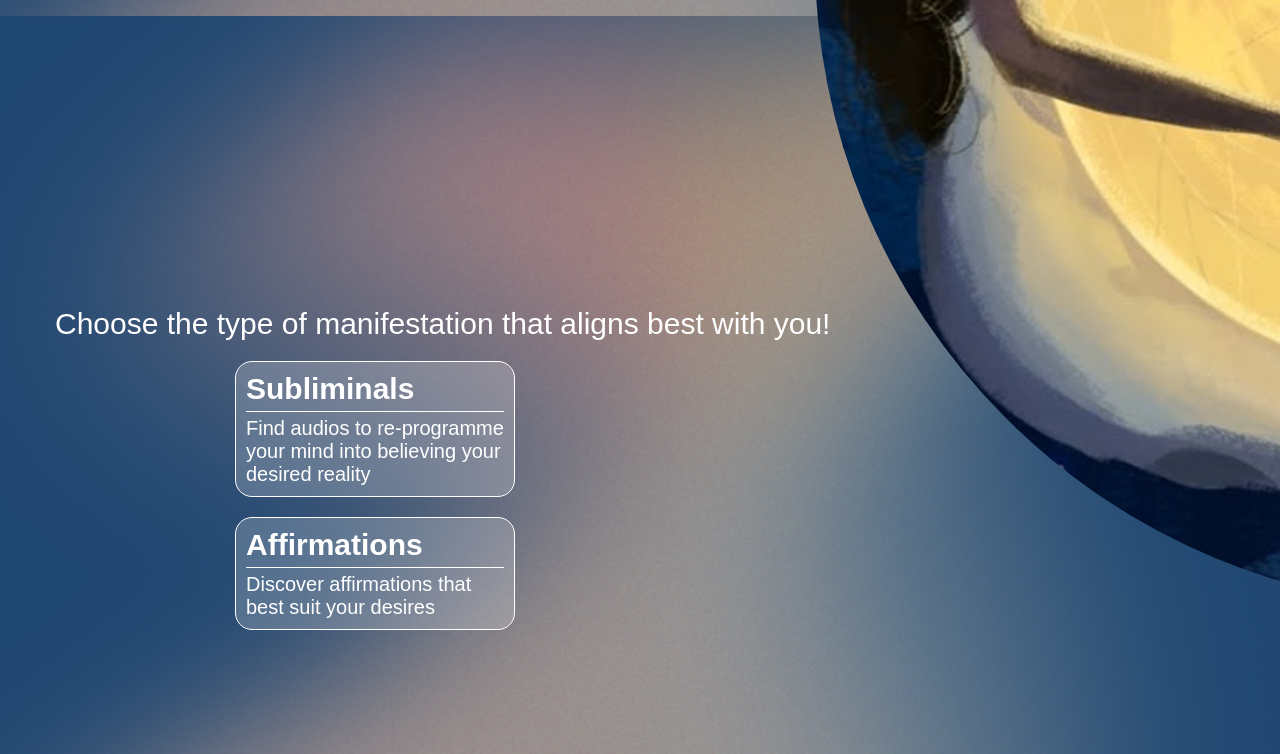
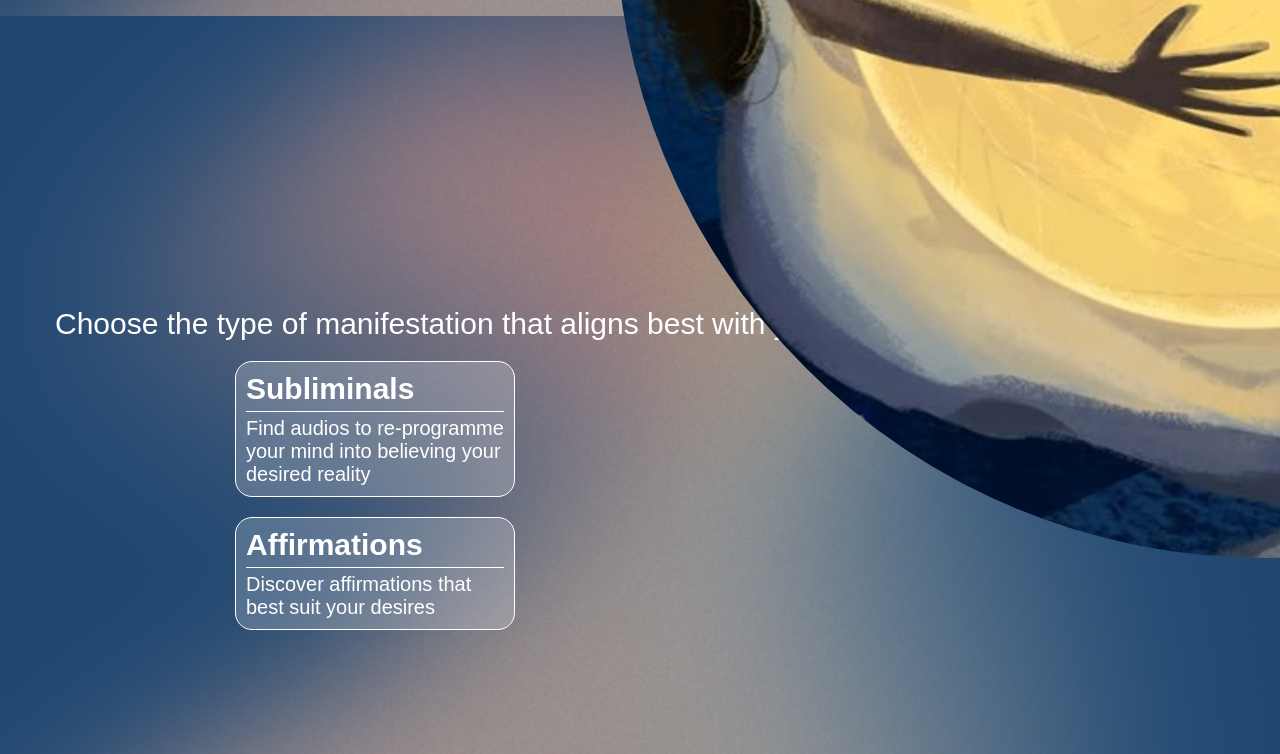
Before and after one commit to jesse-ad/manifestra, a plain HTML site: page index.html in a window 1280 px wide. Shown: the part 784-1538 px from the top of the page. Drawn offline with Linux system fonts and the light colour scheme.

Commit message:
Update style.css

```diff
--- a/style.css
+++ b/style.css
@@ -43,19 +43,18 @@ body {
     padding-top: 5px;
     margin-left: 5px;
     overflow: hidden;
-
     padding-bottom: 250px;
 }
 .flexbox .image {
     height: auto;
-    max-width: 800px;
+    max-width: 700px;
     width: 60%;
     justify-content: right;
     padding-right: 10px;
     float:right;
     margin-right: 300px;
-    margin-left: 800px;
-    margin-top: -1400px;
+    margin-left: 600px;
+    margin-top: -1500px;
     z-index: 1;
 }
 
```
